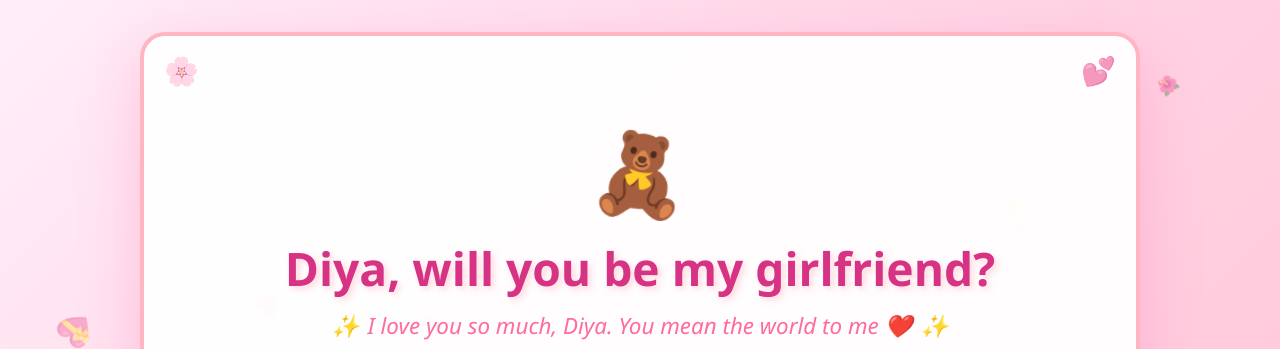
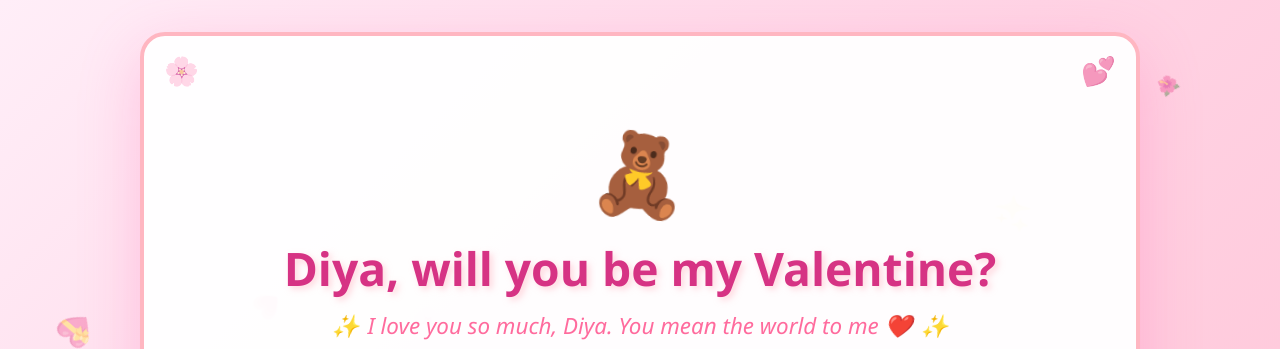
Before and after one commit to AdhyanTiwari/Valentine-s-day, a plain HTML site: page index.html in a window 1280 px wide. Shown: the top 349 px of the page. Drawn offline with Linux system fonts and the light colour scheme.

Commit message:
Update index.html

```diff
--- a/index.html
+++ b/index.html
@@ -552,7 +552,7 @@
             <div class="mascot">🧸</div>
 
             <!-- Main Question -->
-            <h1 class="main-question">Diya, will you be my girlfriend?</h1>
+            <h1 class="main-question">Diya, will you be my Valentine?</h1>
 
             <!-- Romantic Subtitle -->
             <p class="subtitle">I love you so much, Diya. You mean the world to me ❤️</p>
```
